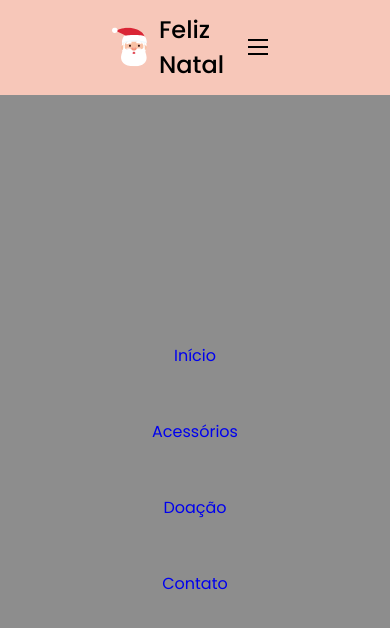
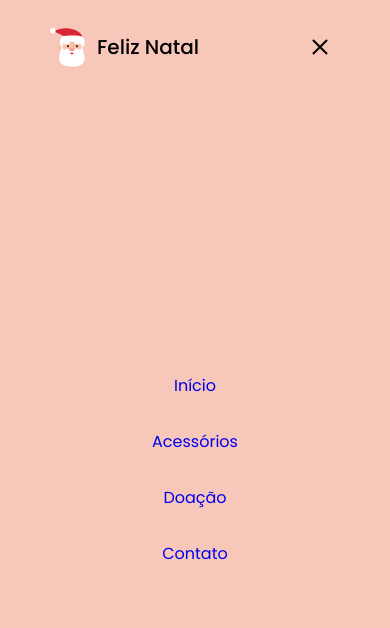
Before and after one commit to PabloDamato/projeto-feliz-natal, a plain HTML site: page index.html in a window 390 px wide. Both pictures are taken after a click on the button "Abrir Menu". Drawn offline with Linux system fonts and the light colour scheme.

Commit message:
update-toggle

```diff
--- a/assets/css/style.css
+++ b/assets/css/style.css
@@ -32,6 +32,7 @@ body {
 
 .header-left {
     display: flex;
+    align-items: center;
     padding-left: 11.2rem;
     gap: 1.2rem;
 }
@@ -337,9 +338,58 @@ body {
 }
 
 /*media queries-------------------------------------------*/
+/*quando a tela for menor que 900px*/
+@media (max-width: 900px) {
+    .header-left {
+        padding-left: 5rem;
+    }
 
-/*quando a tela for menor que 600px*/
-@media (max-width: 600px) {
+    .header-right {
+        padding-right: 5rem;
+    }
+}
+
+@media (max-width: 730px) {
+    #nav #menu {
+        gap: 3.1rem;
+    }
+}
+
+@media (max-width: 650px) {
+    .header h1 {
+        font-size: 2rem;
+    }
+}
+
+
+/*quando a tela for menor que 630px*/
+@media (max-width: 630px) {
+
+    /*esconde o menu - com animação de entrada*/
+    #nav #menu {
+        display: flex;
+        flex-direction: column;
+        justify-content: center;
+        align-items: center;
+        position: absolute;
+        width: 100%;
+        top: 9.45rem;
+        right: 0px;
+        background: #F7C7B9;
+        transition: .6s;
+        z-index: 1000;
+        height: 0px;
+        visibility: hidden;
+        overflow: hidden;
+    }
+
+    /*quando nav recebe a classe:active habilita o menu*/
+    #nav.active #menu {
+        height: calc(100vh - 9.45rem);
+        visibility: visible;
+        overflow-y: auto;
+    }
+
     /*habilita o menu hambúrguer*/
     #btn-mobile {
         display: block;
@@ -363,29 +413,31 @@ body {
         height: 2px;
         background: currentColor;
         margin-top: 5px;
+        transition: .3s;
+        position: relative;
     }
 
-    /*esconde o menu - com animação de entrada*/
-    #nav #menu {
-        display: flex;
-        flex-direction: column;
-        justify-content: center;
-        align-items: center;
-        position: absolute;
-        width: 100%;
-        top: 9.45rem;
-        right: 0px;
-        background: #8D8D8D;
-        transition: .6s;
-        z-index: 1000;
-        height: 0px;
-        visibility: hidden;
-        overflow: hidden;
+    #nav.active #hamburguer {
+        border-top-color: transparent;
     }
-    /*quando nav recebe a classe:active habilita o menu*/
-    #nav.active #menu {
-        height: calc(100vh - 9.45rem);
-        visibility: visible;
-        overflow-y: auto;
+
+    #nav.active #hamburguer::before {
+        transform: rotate(135deg);
+    }
+
+    #nav.active #hamburguer::after {
+        transform: rotate(-135deg);
+        top: -7px;
     }
 }
+
+@media (max-width: 320px) {
+
+    .header-left {
+        padding-left: 3rem;
+    }
+
+    .header-right {
+        padding-right: 3rem;
+    }
+}
--- a/assets/js/main.js
+++ b/assets/js/main.js
@@ -1,8 +1,17 @@
 const btnMobile = document.getElementById('btn-mobile');
 
-function toggleMenu() {
+function toggleMenu(event) {
+    if (event.type === 'touchstart') event.preventDefault();
     const nav = document.getElementById('nav');
     nav.classList.toggle('active');
+    const active = nav.classList.contains('active');
+    event.currentTarget.setAttribute('aria-expanded', active);
+    if (active) {
+        event.currentTarget.setAttribute('aria-label', 'Fechar Menu');
+    } else {
+        event.currentTarget.setAttribute('aria-label', 'Abrir Menu');
+    }
 }
 
 btnMobile.addEventListener('click', toggleMenu);
+btnMobile.addEventListener('touchstart', toggleMenu);
--- a/index.html
+++ b/index.html
@@ -19,10 +19,10 @@
         </div>
         <div class="header-right">
             <nav id="nav">
-                <button id="btn-mobile">
+                <button aria-label="Abrir Menu" id="btn-mobile" aria-haspopup="true" aria-controls="menu" aria-expanded="false">
                     <span id="hamburguer"></span>
                 </button>
-                <ul id="menu">
+                <ul id="menu" role="menu">
                     <li><a href="/">Início</a></li>
                     <li><a href="/">Acessórios</a></li>
                     <li><a href="/">Doação</a></li>
```
